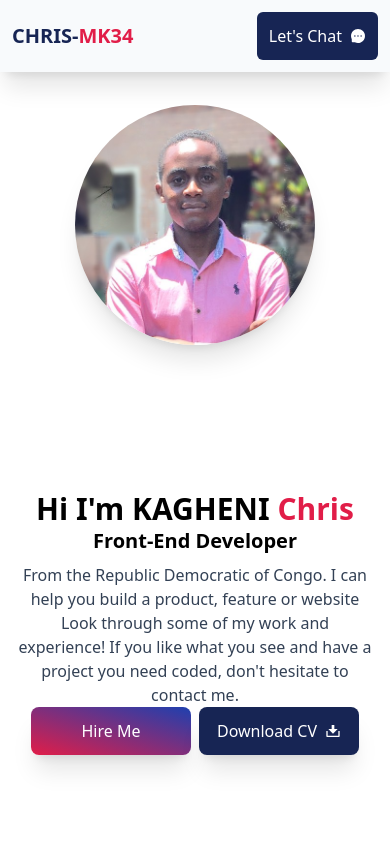
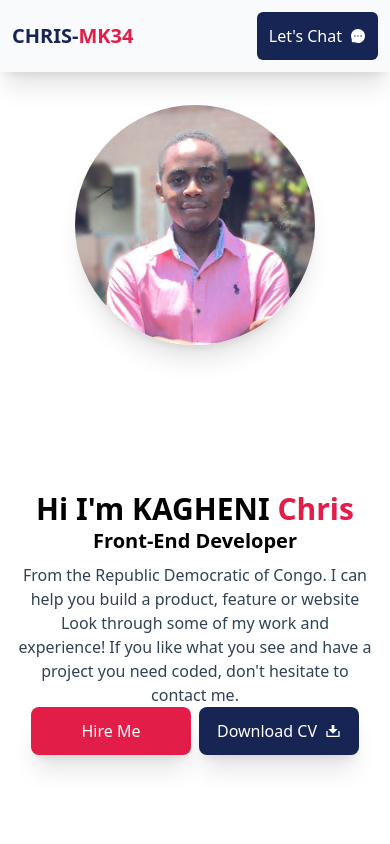
Before and after one commit to Kaghenimbale/next_portfolio, a Next.js app: page / in a window 390 px wide. Shown: the top 844 px of the page. Built offline with nearby package versions, Linux system fonts and the light colour scheme.

Commit message:
Add responsiveness in the footer

```diff
--- a/app/components/AboutMe.tsx
+++ b/app/components/AboutMe.tsx
@@ -29,7 +29,7 @@ const AboutMe = () => {
           <div className="flex justify-center gap-2 md:justify-start">
             <button
               type="button"
-              className="btn bg-gradient-to-tr from-rose-600 to-blue-800 text-white p-3 w-40 rounded-lg hover:text-blue-950 hover:bg-gray-50 shadow-xl"
+              className="btn bg-rose-600 text-white p-3 w-40 rounded-lg hover:text-blue-950 hover:bg-gray-50 shadow-xl"
             >
               Hire Me
             </button>
--- a/app/components/Footer.tsx
+++ b/app/components/Footer.tsx
@@ -8,7 +8,7 @@ import { FaInstagram } from "react-icons/fa";
 const Footer = () => {
   const year = new Date();
   return (
-    <div className="bg-slate-100 px-3 py-10 sm:px-2 md:px-20 xl:px-40 2xl:px-80 flex justify-between">
+    <div className="bg-slate-100 px-3 py-10 sm:px-2 md:px-20 xl:px-40 2xl:px-80 flex flex-col gap-2 items-center md:flex-row md:justify-between">
       <div className="text-2xl font-bold">
         CHRIS <span className="text-rose-600">MK34</span>
       </div>
@@ -29,7 +29,9 @@ const Footer = () => {
           <FaInstagram className="text-4xl p-2 w-[40px] h-[40px] border border-slate-950 rounded-full" />
         </a>
       </div>
-      <div>{year.getFullYear()} All Right Preserved</div>
+      <div>
+        <p>{year.getFullYear()}@All Right Preserved.</p>
+      </div>
     </div>
   );
 };
```
